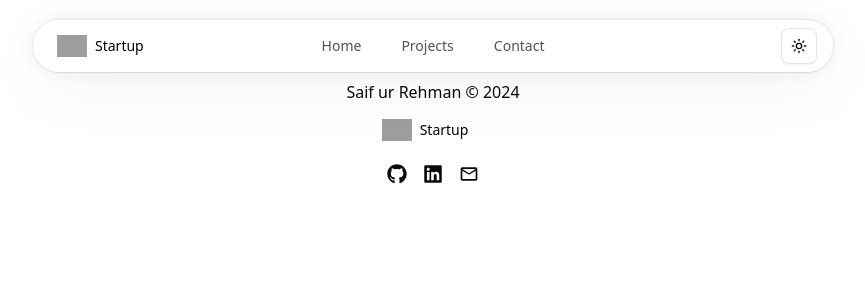
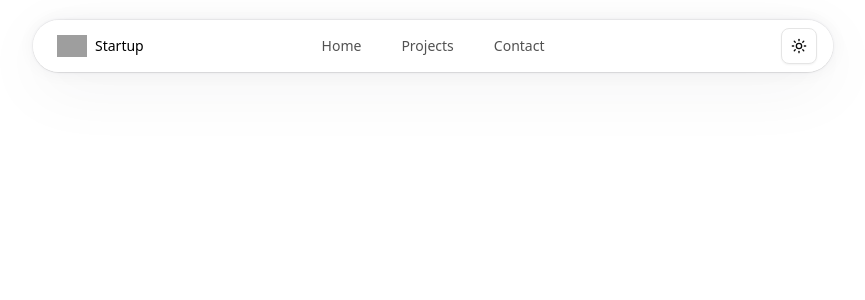
Before and after one commit to saif-rehma/Portfolio_web, a Next.js app in the folder portfolio_app/: page / in a window 1280 px wide. Shown: the top 300 px of the page, without its empty margins (207-1072 px from the left). Built offline with nearby package versions, Linux system fonts and the light colour scheme; grey boxes are pictures that could not be loaded.

Commit message:
Files restuctured

```diff
--- a/portfolio_app/src/app/page.tsx
+++ b/portfolio_app/src/app/page.tsx
@@ -1,6 +1,6 @@
-import Footer from "@/components/footer";
-import Header from "@/components/header";
-import { ModeToggle } from "@/components/toggle";
+import Footer from "@/components/portfolio_component/footer";
+import Header from "@/components/portfolio_component/header";
+import { ModeToggle } from "@/components/portfolio_component/toggle";
 import { Navbar, NavBody, NavbarLogo, NavItems, NavbarButton } from "@/components/ui/navBar";
 import Image from "next/image";
 
@@ -14,9 +14,10 @@
       </div>
       <main>
         {/* Main content here */}
+
       </main>
       <div>
-        <Footer />
+        {/* <Footer /> */}
       </div>
 
 
--- a/portfolio_app/src/components/hover_card.tsx
+++ b/portfolio_app/src/components/portfolio_component/hover_card.tsx
@@ -11,7 +11,7 @@
   HoverCardContent,
   HoverCardTrigger,
 } from "@/components/ui/hover-card"
-import { NavbarLogo } from "./ui/navBar"
+import { NavbarLogo } from "../ui/navBar"
 import { link } from "fs"
 
 export function HoverCardFunc() {
```
Also changed, not shown: portfolio_app/src/components/portfolio_component/footer.tsx (renamed from portfolio_app/src/components/footer.tsx), portfolio_app/src/components/portfolio_component/header.tsx (renamed from portfolio_app/src/components/header.tsx), portfolio_app/src/components/portfolio_component/toggle.tsx (renamed from portfolio_app/src/components/toggle.tsx).
